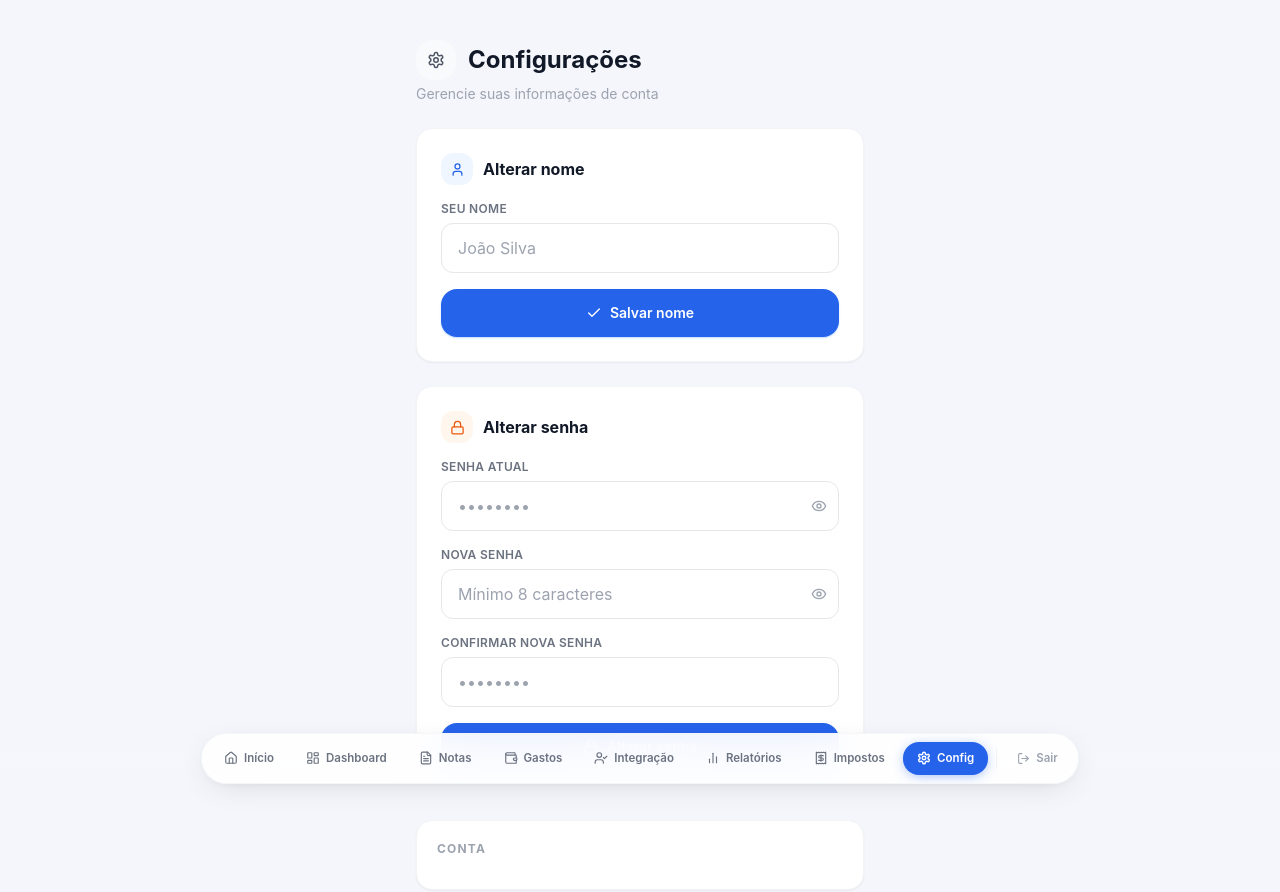
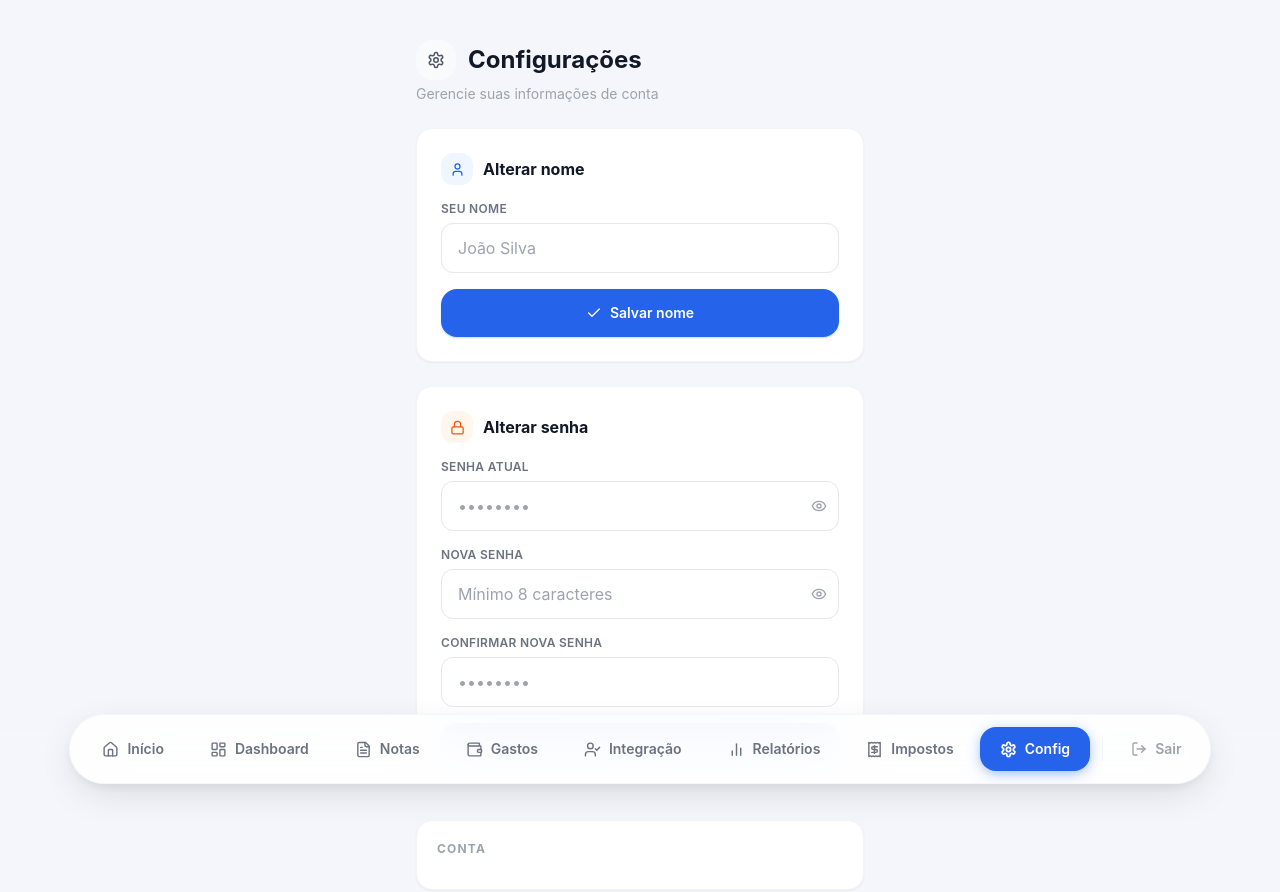
Before and after one commit to RichDev26/nota-fiscal-control, a Next.js app: page /configuracoes in a window 1280 px wide. Shown: the top 892 px of the page. Built offline with nearby package versions, Linux system fonts and the light colour scheme; no server answers.

Commit message:
feat(nav): increase bottom chip nav size — larger chips, icons and pill

```diff
--- a/src/components/layout/MobileNav.tsx
+++ b/src/components/layout/MobileNav.tsx
@@ -43,8 +43,8 @@ export default function MobileNav() {
 
       {/* Pill flutuante */}
       <div
-        className="relative flex items-center gap-1 bg-white/90 backdrop-blur-xl rounded-[28px] border border-gray-100/80 px-2 py-2 overflow-x-auto scroll-x-hidden max-w-full"
-        style={{ boxShadow: '0 8px 32px -8px rgba(0,0,0,0.12), 0 2px 8px -2px rgba(0,0,0,0.06)' }}
+        className="relative flex items-center gap-1.5 bg-white/90 backdrop-blur-xl rounded-[36px] border border-gray-100/80 px-3 py-3 overflow-x-auto scroll-x-hidden max-w-full"
+        style={{ boxShadow: '0 12px 40px -8px rgba(0,0,0,0.14), 0 4px 12px -2px rgba(0,0,0,0.07)' }}
       >
         {LINKS.map(({ href, label, icon: Icon }) => {
           // /home só marca ativo em match exato; demais marcam também em sub-rotas
@@ -55,29 +55,29 @@ export default function MobileNav() {
             <Link
               key={href}
               href={href}
-              className={`flex items-center gap-1.5 px-3.5 py-2 rounded-2xl text-[11.5px] font-semibold
+              className={`flex items-center gap-2 px-5 py-3 rounded-2xl text-sm font-semibold
                           shrink-0 whitespace-nowrap select-none transition-all duration-200
                           ${active
                             ? 'bg-blue-600 text-white'
                             : 'text-gray-500 hover:bg-gray-50 hover:text-gray-800 active:scale-95'
                           }`}
-              style={active ? { boxShadow: '0 2px 12px -2px rgba(37,99,235,0.50)' } : undefined}
+              style={active ? { boxShadow: '0 3px 14px -2px rgba(37,99,235,0.55)' } : undefined}
             >
-              <Icon size={14} strokeWidth={active ? 2.5 : 2} />
+              <Icon size={17} strokeWidth={active ? 2.5 : 2} />
               <span>{label}</span>
             </Link>
           );
         })}
 
         {/* Separador + botão Sair (preservado da Sidebar) */}
-        <div className="w-px h-5 bg-gray-100 mx-1 shrink-0" />
+        <div className="w-px h-6 bg-gray-100 mx-1.5 shrink-0" />
         <button
           onClick={handleLogout}
-          className="flex items-center gap-1.5 px-3 py-2 rounded-2xl text-[11.5px] font-semibold
+          className="flex items-center gap-2 px-4 py-3 rounded-2xl text-sm font-semibold
                      shrink-0 whitespace-nowrap select-none transition-all duration-200
                      text-gray-400 hover:bg-red-50 hover:text-red-500 active:scale-95"
         >
-          <LogOut size={13} />
+          <LogOut size={16} />
           <span>Sair</span>
         </button>
       </div>
```
